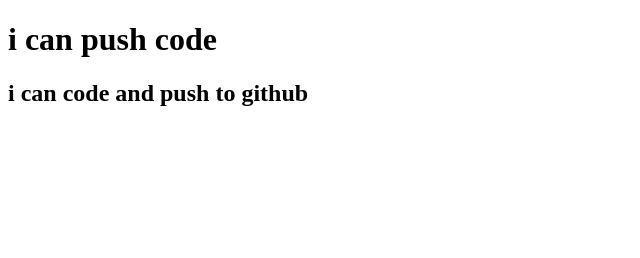
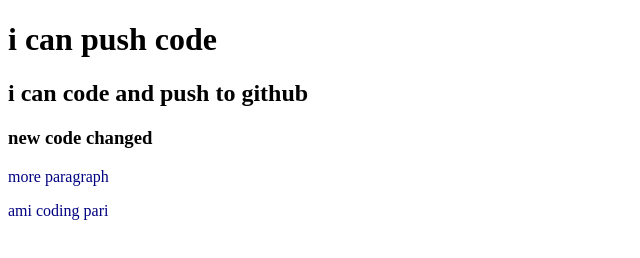
Before and after one commit to zrayhan/my-second-repo, a plain HTML site: page index.html in a window 1280 px wide. Shown: the whole page, without its empty margins (0-640 px from the left). Drawn offline with Linux system fonts and the light colour scheme.

Commit message:
color added

```diff
--- a/index.html
+++ b/index.html
@@ -6,10 +6,18 @@
     <meta name="viewport" content="width=device-width, initial-scale=1.0">
     <title>My second repo
     </title>
+    <link rel="stylesheet" href="style.css">
+
 </head>
 <body>
     <h1>i can push code</h1>
     <h2>i can code and push to github</h2>
+    <h3>new code changed</h3>
+    <p>more paragraph</p>
+    <p>ami coding pari
+    </p>
+
+
 
 </body>
 </html>
--- a/style.css
+++ b/style.css
@@ -0,0 +1,3 @@
+p{
+    color: navy;
+}
```
